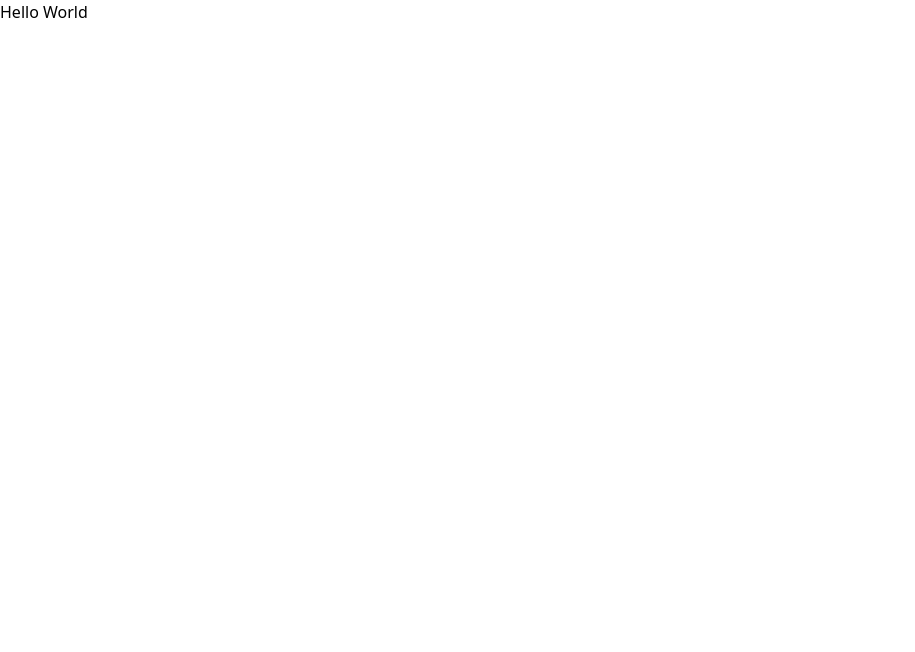
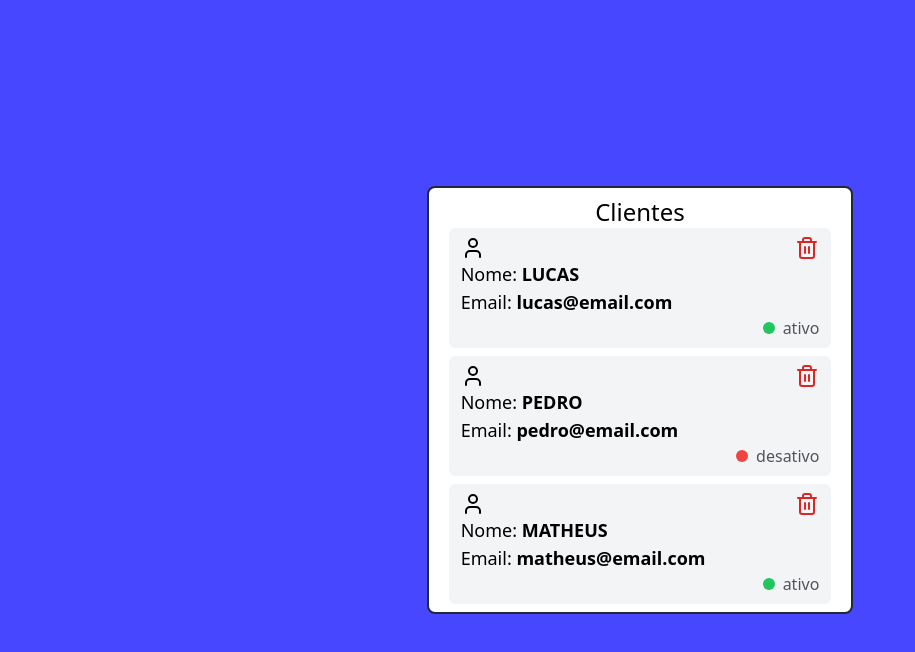
Before and after one commit to devLucasAquino/customers-frontend, a React (Vite) app: page / in a window 1280 px wide. Shown: the top 652 px of the page, without its empty margins (0-915 px from the left). Built offline with nearby package versions, Linux system fonts and the light colour scheme.

Commit message:
style: update style

```diff
--- a/package.json
+++ b/package.json
@@ -10,6 +10,7 @@
     "preview": "vite preview"
   },
   "dependencies": {
+    "lucide-react": "^0.447.0",
     "react": "^18.3.1",
     "react-dom": "^18.3.1"
   },
--- a/src/App.tsx
+++ b/src/App.tsx
@@ -1,8 +1,46 @@
+import { Trash2, User } from "lucide-react"
+
 export function App() {
 
+  const list = [
+    {id: 1, name: "lucas", email: "lucas@email.com", status: "active"},
+    {id: 2, name: "pedro", email: "pedro@email.com", status: "deactive"},
+    {id: 3, name: "matheus", email: "matheus@email.com", status: "active"},
+  ]
+
   return (
-    <>
-      <p>Hello World</p>
-    </>
+    <div className="flex justify-center items-center h-screen">
+      <div className="h-auto w-1/3 border-2 py-2 bg-white rounded-lg border-gray-800">
+        <h2 className="text-center font-medium text-2xl">Clientes</h2>
+        <div className="flex flex-col gap-2 mx-5">
+          {list.length > 0 && (
+            list.map((customer) => (
+              <div
+                className=" bg-gray-100 hover:bg-gray-200 rounded-md px-3"
+                key={customer.id}
+              >
+                <div className="py-2">
+                  <div className="flex justify-between">
+                    <User />
+                    <button>
+                      <Trash2 className="text-red-600"/>
+                    </button>
+                  </div>
+                  <div className="flex flex-col text-lg">
+                    <h2>Nome: <strong>{customer.name.toUpperCase()}</strong></h2>
+                    <h2>Email: <strong>{customer.email}</strong></h2>
+                    <div className="flex justify-end items-center gap-2 text-zinc-600 text-base">
+                      <div className={`size-3 rounded-full ${customer.status === "active" ? ("bg-green-500"): ("bg-red-500")} `}/>
+                      {customer.status === "active" ?
+                      (<h4>ativo</h4>) : (<h4>desativo</h4>)}
+                    </div>
+                  </div>
+                </div>
+              </div>
+            ))
+          )}
+        </div>
+      </div>
+    </div>
   )
 };
--- a/src/index.css
+++ b/src/index.css
@@ -1,3 +1,13 @@
 @tailwind base;
 @tailwind components;
 @tailwind utilities;
+
+* {
+    margin: 0;
+    padding: 0;
+    box-sizing: border-box;
+}
+
+body{
+    background-color: rgba(52, 52, 255, 0.9);
+}
```
Also changed, not shown: 1 other file (tests, documents, lock files or other folders).
